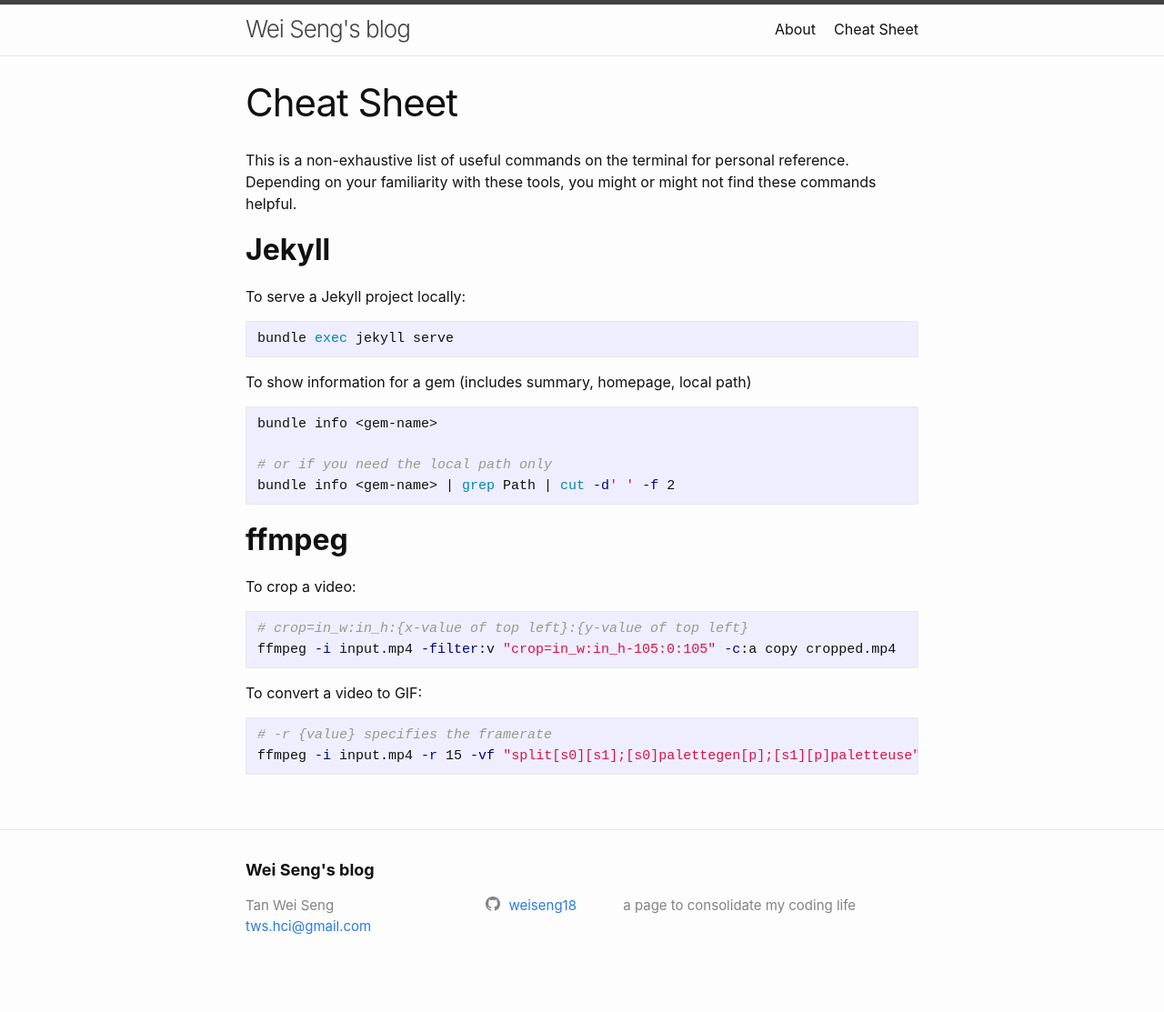
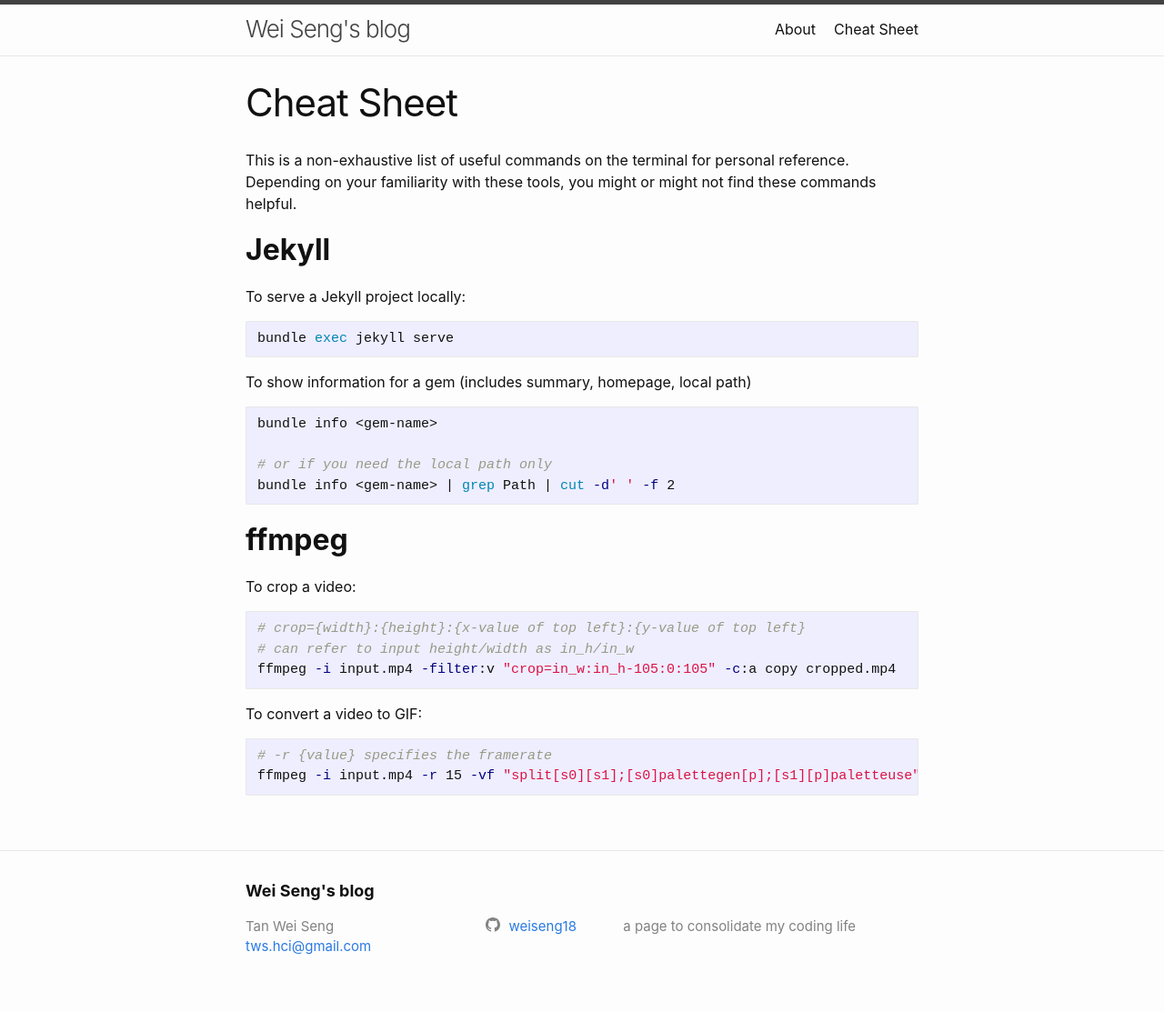
Before and after one commit to weiseng18/archived-blog, a Jekyll site: the page built from dev/cheat-sheet.md, in a window 1280 px wide. Shown: the whole page at 91% size. Built offline with Jekyll 4.4.1, drawn with Linux system fonts in a browser that asks for light colours; our own code applies the rules of GitHub Pages for plain Markdown files; before the commit the page ends 1090 px from its top, so only the background shows below that.

Commit message:
[cheat sheet] improve comment for ffmpeg crop video

````diff
--- a/dev/cheat-sheet.md
+++ b/dev/cheat-sheet.md
@@ -26,7 +26,8 @@ bundle info <gem-name> | grep Path | cut -d' ' -f 2
 To crop a video:
 
 ```shell
-# crop=in_w:in_h:{x-value of top left}:{y-value of top left}
+# crop={width}:{height}:{x-value of top left}:{y-value of top left}
+# can refer to input height/width as in_h/in_w
 ffmpeg -i input.mp4 -filter:v "crop=in_w:in_h-105:0:105" -c:a copy cropped.mp4
 ```
 
````
